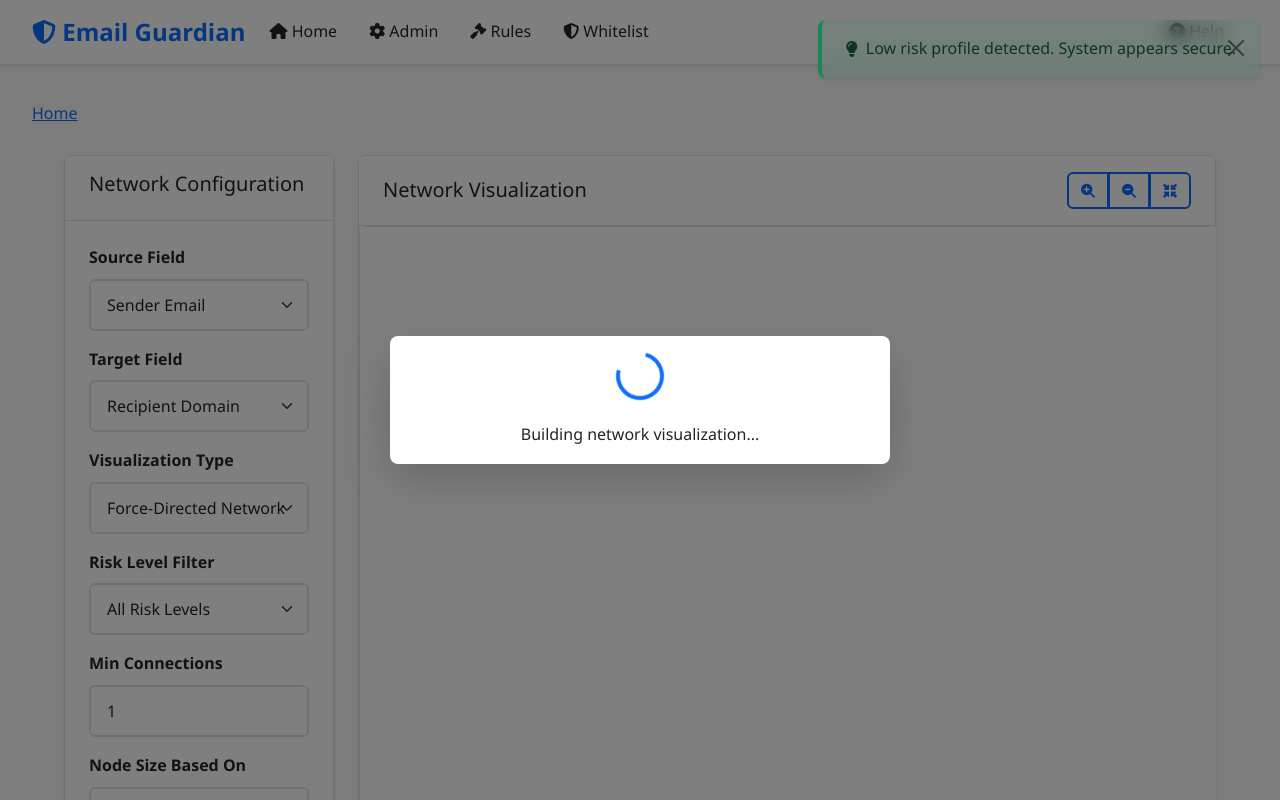
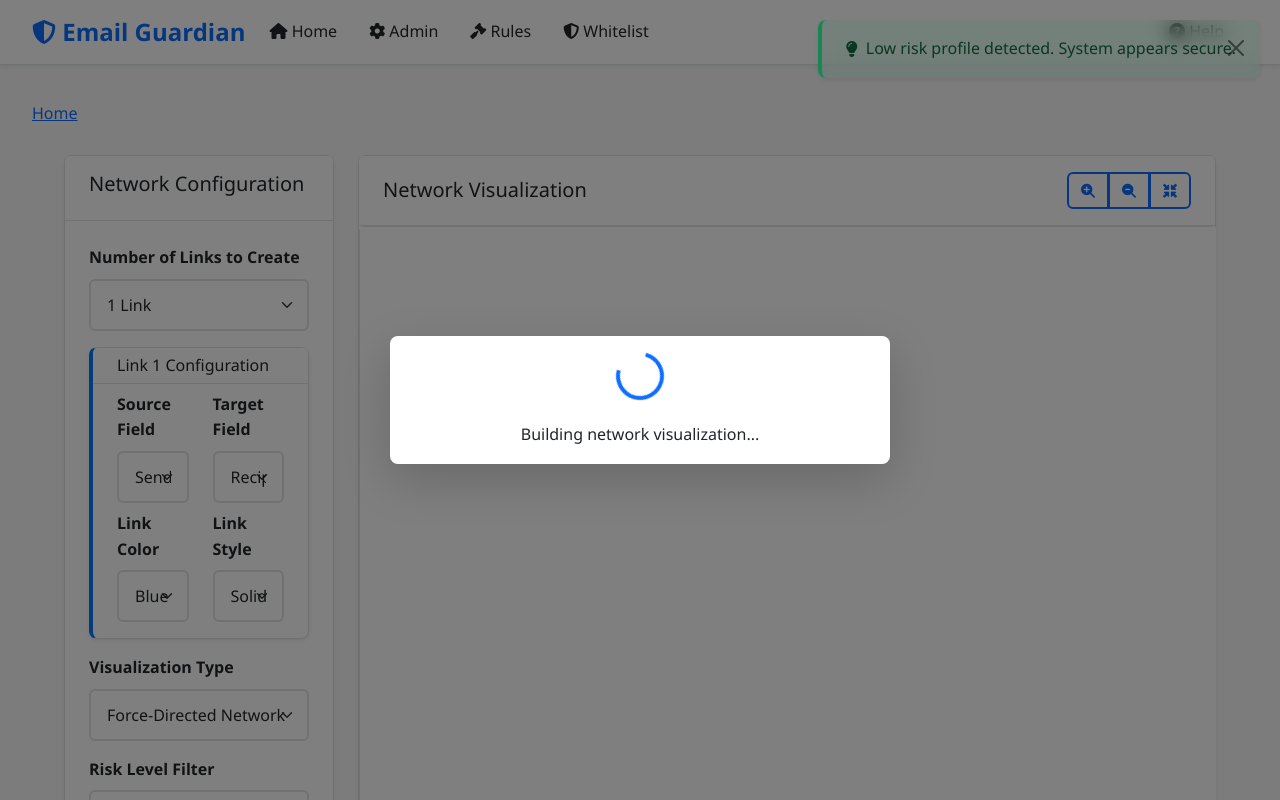
Before and after one commit to Rudolph001/new_001, a Flask app: template templates/network_dashboard.html in a window 1280 px wide. Run offline with Flask 3, Linux system fonts and the light colour scheme; the template is opened without the code that fills it, so the values that code supplies are empty; some libraries are stand-ins or nearby versions.

Commit message:
Enable the creation of multiple links and respective fields for network graphs
Implements support for multiple link configurations in the network graph API and UI using link_configs in routes.py and updating network_dashboard.html.

Replit-Commit-Author: Agent
Replit-Commit-Session-Id: e756d0f2-7dc2-4432-89d3-a6d4c5f4f32d
Replit-Commit-Screenshot-Url: https://storage.googleapis.com/screenshot-production-us-central1/bdd38c68-9128-42e7-9a41-d879bfd136dc/e756d0f2-7dc2-4432-89d3-a6d4c5f4f32d/FQwrufE

```diff
--- a/routes.py
+++ b/routes.py
@@ -2314,13 +2314,12 @@ def network_dashboard(session_id):
 
 @app.route('/api/network-data/<session_id>', methods=['POST'])
 def api_network_data(session_id):
-    """Generate network visualization data for a specific session"""
+    """Generate network visualization data for a specific session with multiple link support"""
     try:
         session = ProcessingSession.query.get_or_404(session_id)
         data = request.get_json()
 
-        source_field = data.get('source_field', 'sender')
-        target_field = data.get('target_field', 'recipients_email_domain')
+        link_configs = data.get('link_configs', [{'source_field': 'sender', 'target_field': 'recipients_email_domain', 'color': '#007bff', 'style': 'solid'}])
         risk_filter = data.get('risk_filter', 'all')
         min_connections = data.get('min_connections', 1)
         node_size_metric = data.get('node_size_metric', 'connections')
@@ -2344,107 +2343,122 @@ def api_network_data(session_id):
                 'message': 'No data available for network visualization'
             })
 
-        # Build network graph
+        # Build network graph for multiple link types
         nodes_dict = {}
-        links_dict = {}
-
-        for email in emails:
-            # Get source and target values with proper handling
-            source_value = getattr(email, source_field, '') or 'Unknown'
-            target_value = getattr(email, target_field, '') or 'Unknown'
-
-            # Handle special fields that might need processing
-            if source_field == 'recipients' and source_value != 'Unknown':
-                # Extract first recipient email or domain
-                recipients_list = str(source_value).split(',')
-                if recipients_list:
-                    source_value = recipients_list[0].strip()
-
-            if target_field == 'recipients' and target_value != 'Unknown':
-                # Extract first recipient email or domain
-                recipients_list = str(target_value).split(',')
-                if recipients_list:
-                    target_value = recipients_list[0].strip()
-
-            # Truncate long text fields for readability
-            text_fields = ['subject', 'attachments', 'user_response', 'justification', 'wordlist_attachment', 'wordlist_subject']
-            if source_field in text_fields and source_value != 'Unknown':
-                source_value = str(source_value)[:50] + "..." if len(str(source_value)) > 50 else str(source_value)
-
-            if target_field in text_fields and target_value != 'Unknown':
-                target_value = str(target_value)[:50] + "..." if len(str(target_value)) > 50 else str(target_value)
-
-            # Handle date fields
-            if source_field == 'time' and source_value != 'Unknown':
-                # Extract just the date part if it's a full datetime
-                if ' ' in str(source_value):
-                    source_value = str(source_value).split(' ')[0]
-
-            if target_field == 'time' and target_value != 'Unknown':
-                # Extract just the date part if it's a full datetime
-                if ' ' in str(target_value):
-                    target_value = str(target_value).split(' ')[0]
-
-            if not source_value or not target_value or source_value == target_value:
-                continue
-
-            # Clean and normalize values
-            source_value = str(source_value).strip()
-            target_value = str(target_value).strip()
-
-            if len(source_value) == 0 or len(target_value) == 0:
-                continue
-
-            # Create nodes
-            if source_value not in nodes_dict:
-                nodes_dict[source_value] = {
-                    'id': source_value,
-                    'label': source_value,
-                    'type': source_field,
-                    'connections': 0,
-                    'email_count': 0,
-                    'risk_score': 0,
-                    'risk_level': 'Low',
-                    'size': 10
-                }
-
-            if target_value not in nodes_dict:
-                nodes_dict[target_value] = {
-                    'id': target_value,
-                    'label': target_value,
-                    'type': target_field,
-                    'connections': 0,
-                    'email_count': 0,
-                    'risk_score': 0,
-                    'risk_level': 'Low',
-                    'size': 10
-                }
-
-            # Update node metrics
-            nodes_dict[source_value]['email_count'] += 1
-            nodes_dict[target_value]['email_count'] += 1
-
-            # Update risk information
-            if email.ml_risk_score:
-                current_risk = nodes_dict[source_value]['risk_score']
-                nodes_dict[source_value]['risk_score'] = max(current_risk, email.ml_risk_score)
-
-                if email.risk_level and email.risk_level != 'Low':
-                    nodes_dict[source_value]['risk_level'] = email.risk_level
-
-            # Create link
-            link_key = f"{source_value}->{target_value}"
-            if link_key not in links_dict:
-                links_dict[link_key] = {
-                    'source': source_value,
-                    'target': target_value,
-                    'weight': 0
-                }
-
-            links_dict[link_key]['weight'] += 1
-
-        # Calculate node connections
-        for link in links_dict.values():
+        links_list = []
+
+        # Process each link configuration
+        for link_idx, link_config in enumerate(link_configs):
+            source_field = link_config.get('source_field', 'sender')
+            target_field = link_config.get('target_field', 'recipients_email_domain')
+            link_color = link_config.get('color', '#007bff')
+            link_style = link_config.get('style', 'solid')
+
+            link_dict = {}  # For this specific link type
+
+            for email in emails:
+                # Get source and target values with proper handling
+                source_value = getattr(email, source_field, '') or 'Unknown'
+                target_value = getattr(email, target_field, '') or 'Unknown'
+
+                # Handle special fields that might need processing
+                if source_field == 'recipients' and source_value != 'Unknown':
+                    # Extract first recipient email or domain
+                    recipients_list = str(source_value).split(',')
+                    if recipients_list:
+                        source_value = recipients_list[0].strip()
+
+                if target_field == 'recipients' and target_value != 'Unknown':
+                    # Extract first recipient email or domain
+                    recipients_list = str(target_value).split(',')
+                    if recipients_list:
+                        target_value = recipients_list[0].strip()
+
+                # Truncate long text fields for readability
+                text_fields = ['subject', 'attachments', 'user_response', 'justification', 'wordlist_attachment', 'wordlist_subject']
+                if source_field in text_fields and source_value != 'Unknown':
+                    source_value = str(source_value)[:50] + "..." if len(str(source_value)) > 50 else str(source_value)
+
+                if target_field in text_fields and target_value != 'Unknown':
+                    target_value = str(target_value)[:50] + "..." if len(str(target_value)) > 50 else str(target_value)
+
+                # Handle date fields
+                if source_field == 'time' and source_value != 'Unknown':
+                    # Extract just the date part if it's a full datetime
+                    if ' ' in str(source_value):
+                        source_value = str(source_value).split(' ')[0]
+
+                if target_field == 'time' and target_value != 'Unknown':
+                    # Extract just the date part if it's a full datetime
+                    if ' ' in str(target_value):
+                        target_value = str(target_value).split(' ')[0]
+
+                if not source_value or not target_value or source_value == target_value:
+                    continue
+
+                # Clean and normalize values
+                source_value = str(source_value).strip()
+                target_value = str(target_value).strip()
+
+                if len(source_value) == 0 or len(target_value) == 0:
+                    continue
+
+                # Create nodes
+                if source_value not in nodes_dict:
+                    nodes_dict[source_value] = {
+                        'id': source_value,
+                        'label': source_value,
+                        'type': source_field,
+                        'connections': 0,
+                        'email_count': 0,
+                        'risk_score': 0,
+                        'risk_level': 'Low',
+                        'size': 10
+                    }
+
+                if target_value not in nodes_dict:
+                    nodes_dict[target_value] = {
+                        'id': target_value,
+                        'label': target_value,
+                        'type': target_field,
+                        'connections': 0,
+                        'email_count': 0,
+                        'risk_score': 0,
+                        'risk_level': 'Low',
+                        'size': 10
+                    }
+
+                # Update node metrics
+                nodes_dict[source_value]['email_count'] += 1
+                nodes_dict[target_value]['email_count'] += 1
+
+                # Update risk information
+                if email.ml_risk_score:
+                    current_risk = nodes_dict[source_value]['risk_score']
+                    nodes_dict[source_value]['risk_score'] = max(current_risk, email.ml_risk_score)
+
+                    if email.risk_level and email.risk_level != 'Low':
+                        nodes_dict[source_value]['risk_level'] = email.risk_level
+
+                # Create link for this specific link type
+                link_key = f"{source_value}->{target_value}"
+                if link_key not in link_dict:
+                    link_dict[link_key] = {
+                        'source': source_value,
+                        'target': target_value,
+                        'weight': 0,
+                        'color': link_color,
+                        'style': link_style,
+                        'type': f"{source_field}-{target_field}"
+                    }
+
+                link_dict[link_key]['weight'] += 1
+
+            # Add this link type's links to the main list
+            links_list.extend(link_dict.values())
+
+        # Calculate node connections from all link types
+        for link in links_list:
             nodes_dict[link['source']]['connections'] += 1
             nodes_dict[link['target']]['connections'] += 1
 
@@ -2452,7 +2466,7 @@ def api_network_data(session_id):
         filtered_nodes = {k: v for k, v in nodes_dict.items() if v['connections'] >= min_connections}
 
         # Filter links to only include nodes that passed the filter
-        filtered_links = [link for link in links_dict.values()
+        filtered_links = [link for link in links_list
                          if link['source'] in filtered_nodes and link['target'] in filtered_nodes]
 
         # Calculate node sizes based on selected metric
--- a/templates/network_dashboard.html
+++ b/templates/network_dashboard.html
@@ -12,55 +12,21 @@
                     <h5 class="card-title">Network Configuration</h5>
                 </div>
                 <div class="card-body">
-                    <!-- Field Selection -->
+                    <!-- Link Count Selection -->
                     <div class="mb-3">
-                        <label class="form-label">Source Field</label>
-                        <select class="form-select" id="sourceField">
-                            <option value="sender">Sender Email</option>
-                            <option value="recipients">Recipients</option>
-                            <option value="recipients_email_domain">Recipient Domain</option>
-                            <option value="department">Department</option>
-                            <option value="bunit">Business Unit</option>
-                            <option value="subject">Email Subject</option>
-                            <option value="attachments">Attachments</option>
-                            <option value="leaver">Leaver Status</option>
-                            <option value="status">Email Status</option>
-                            <option value="user_response">User Response</option>
-                            <option value="final_outcome">Final Outcome</option>
-                            <option value="justification">Justification</option>
-                            <option value="risk_level">Risk Level</option>
-                            <option value="termination_date">Termination Date</option>
-                            <option value="wordlist_attachment">Wordlist Attachment</option>
-                            <option value="wordlist_subject">Wordlist Subject</option>
-                            <option value="case_status">Case Status</option>
-                            <option value="assigned_to">Assigned To</option>
-                            <option value="time">Time</option>
+                        <label class="form-label">Number of Links to Create</label>
+                        <select class="form-select" id="linkCount" onchange="generateLinkFields()">
+                            <option value="1">1 Link</option>
+                            <option value="2">2 Links</option>
+                            <option value="3">3 Links</option>
+                            <option value="4">4 Links</option>
+                            <option value="5">5 Links</option>
                         </select>
                     </div>
 
-                    <div class="mb-3">
-                        <label class="form-label">Target Field</label>
-                        <select class="form-select" id="targetField">
-                            <option value="recipients_email_domain">Recipient Domain</option>
-                            <option value="sender">Sender Email</option>
-                            <option value="recipients">Recipients</option>
-                            <option value="department">Department</option>
-                            <option value="bunit">Business Unit</option>
-                            <option value="subject">Email Subject</option>
-                            <option value="attachments">Attachments</option>
-                            <option value="leaver">Leaver Status</option>
-                            <option value="status">Email Status</option>
-                            <option value="user_response">User Response</option>
-                            <option value="final_outcome">Final Outcome</option>
-                            <option value="justification">Justification</option>
-                            <option value="risk_level">Risk Level</option>
-                            <option value="termination_date">Termination Date</option>
-                            <option value="wordlist_attachment">Wordlist Attachment</option>
-                            <option value="wordlist_subject">Wordlist Subject</option>
-                            <option value="case_status">Case Status</option>
-                            <option value="assigned_to">Assigned To</option>
-                            <option value="time">Time</option>
-                        </select>
+                    <!-- Dynamic Link Fields -->
+                    <div id="linkFieldsContainer">
+                        <!-- Link fields will be dynamically generated here -->
                     </div>
 
                     <!-- Visualization Type -->
@@ -266,15 +232,128 @@ function initializeNetwork() {
     window.networkHeight = height;
 }
 
+// Generate dynamic link fields based on selected count
+function generateLinkFields() {
+    const linkCount = parseInt(document.getElementById("linkCount").value);
+    const container = document.getElementById("linkFieldsContainer");
+
+    const fieldOptions = `
+        <option value="sender">Sender Email</option>
+        <option value="recipients">Recipients</option>
+        <option value="recipients_email_domain">Recipient Domain</option>
+        <option value="department">Department</option>
+        <option value="bunit">Business Unit</option>
+        <option value="subject">Email Subject</option>
+        <option value="attachments">Attachments</option>
+        <option value="leaver">Leaver Status</option>
+        <option value="status">Email Status</option>
+        <option value="user_response">User Response</option>
+        <option value="final_outcome">Final Outcome</option>
+        <option value="justification">Justification</option>
+        <option value="risk_level">Risk Level</option>
+        <option value="termination_date">Termination Date</option>
+        <option value="wordlist_attachment">Wordlist Attachment</option>
+        <option value="wordlist_subject">Wordlist Subject</option>
+        <option value="case_status">Case Status</option>
+        <option value="assigned_to">Assigned To</option>
+        <option value="time">Time</option>
+    `;
+
+    let html = '';
+    for (let i = 1; i <= linkCount; i++) {
+        html += `
+            <div class="card mb-3" style="border-left: 4px solid #007bff;">
+                <div class="card-header py-2">
+                    <h6 class="mb-0">Link ${i} Configuration</h6>
+                </div>
+                <div class="card-body py-2">
+                    <div class="row">
+                        <div class="col-md-6 mb-2">
+                            <label class="form-label">Source Field</label>
+                            <select class="form-select form-select-sm" id="sourceField${i}">
+                                ${fieldOptions}
+                            </select>
+                        </div>
+                        <div class="col-md-6 mb-2">
+                            <label class="form-label">Target Field</label>
+                            <select class="form-select form-select-sm" id="targetField${i}">
+                                ${fieldOptions}
+                            </select>
+                        </div>
+                    </div>
+                    <div class="row">
+                        <div class="col-md-6 mb-2">
+                            <label class="form-label">Link Color</label>
+                            <select class="form-select form-select-sm" id="linkColor${i}">
+                                <option value="#007bff">Blue</option>
+                                <option value="#28a745">Green</option>
+                                <option value="#dc3545">Red</option>
+                                <option value="#ffc107">Yellow</option>
+                                <option value="#6f42c1">Purple</option>
+                                <option value="#fd7e14">Orange</option>
+                                <option value="#20c997">Teal</option>
+                                <option value="#6c757d">Gray</option>
+                            </select>
+                        </div>
+                        <div class="col-md-6 mb-2">
+                            <label class="form-label">Link Style</label>
+                            <select class="form-select form-select-sm" id="linkStyle${i}">
+                                <option value="solid">Solid Line</option>
+                                <option value="dashed">Dashed Line</option>
+                                <option value="dotted">Dotted Line</option>
+                            </select>
+                        </div>
+                    </div>
+                </div>
+            </div>
+        `;
+    }
+
+    container.innerHTML = html;
+
+    // Set default values for first link
+    if (linkCount >= 1) {
+        document.getElementById("sourceField1").value = "sender";
+        document.getElementById("targetField1").value = "recipients_email_domain";
+    }
+    if (linkCount >= 2) {
+        document.getElementById("sourceField2").value = "department";
+        document.getElementById("targetField2").value = "bunit";
+        document.getElementById("linkColor2").value = "#28a745";
+    }
+    if (linkCount >= 3) {
+        document.getElementById("sourceField3").value = "risk_level";
+        document.getElementById("targetField3").value = "case_status";
+        document.getElementById("linkColor3").value = "#dc3545";
+    }
+}
+
 // Load and update network data
 function updateNetwork() {
     const sessionId = "{{ session.id if session else 'demo' }}";
-    const sourceField = document.getElementById("sourceField").value;
-    const targetField = document.getElementById("targetField").value;
+    const linkCount = parseInt(document.getElementById("linkCount").value);
     const riskFilter = document.getElementById("riskFilter").value;
     const minConnections = document.getElementById("minConnections").value;
     const nodeSizeMetric = document.getElementById("nodeSizeMetric").value;
     const visualizationType = document.getElementById("visualizationType").value;
+
+    // Collect all link configurations
+    const linkConfigs = [];
+    for (let i = 1; i <= linkCount; i++) {
+        const sourceField = document.getElementById(`sourceField${i}`);
+        const targetField = document.getElementById(`targetField${i}`);
+        const linkColor = document.getElementById(`linkColor${i}`);
+        const linkStyle = document.getElementById(`linkStyle${i}`);
+
+        if (sourceField && targetField) {
+            linkConfigs.push({
+                source_field: sourceField.value,
+                target_field: targetField.value,
+                color: linkColor.value,
+                style: linkStyle.value
+            });
+        }
+    }
 
     // Show loading modal
     const loadingModal = new bootstrap.Modal(document.getElementById('loadingModal'));
@@ -287,8 +366,7 @@ function updateNetwork() {
             'Content-Type': 'application/json'
         },
         body: JSON.stringify({
-            source_field: sourceField,
-            target_field: targetField,
+            link_configs: linkConfigs,
             risk_filter: riskFilter,
             min_connections: parseInt(minConnections),
             node_size_metric: nodeSizeMetric,
@@ -356,15 +434,20 @@ function renderNetwork(data) {
             .force("collision", d3.forceCollide().radius(d => d.size + 5));
     }
 
-    // Create links
+    // Create links with multi-link support
     linkElements = g.selectAll(".link")
         .data(data.links)
         .enter()
         .append("line")
         .attr("class", "link")
-        .attr("stroke", "#999")
+        .attr("stroke", d => d.color || "#999")
         .attr("stroke-opacity", 0.6)
         .attr("stroke-width", d => Math.max(1, Math.min(4, Math.sqrt(d.weight))))
+        .attr("stroke-dasharray", d => {
+            if (d.style === 'dashed') return "5,5";
+            if (d.style === 'dotted') return "2,2";
+            return null;
+        })
         .attr("marker-end", document.getElementById("showDirections").checked ? "url(#arrowhead)" : "");
 
     // Create link labels for email counts
@@ -666,6 +749,8 @@ function hideTooltip() {
 // Initialize on page load
 document.addEventListener("DOMContentLoaded", function() {
     initializeNetwork();
+    // Generate initial link fields
+    generateLinkFields();
     // Load initial network with default settings
     updateNetwork();
 });
```
